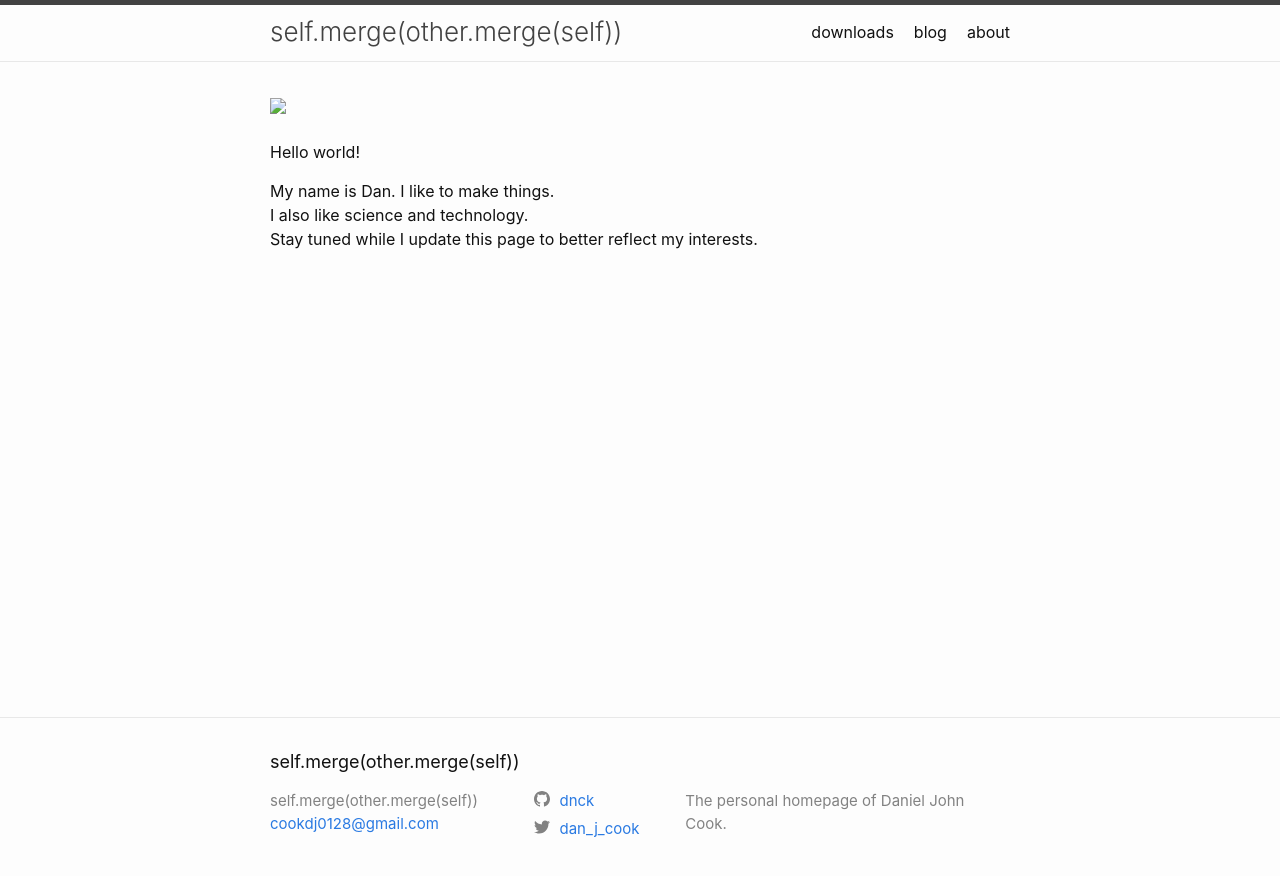
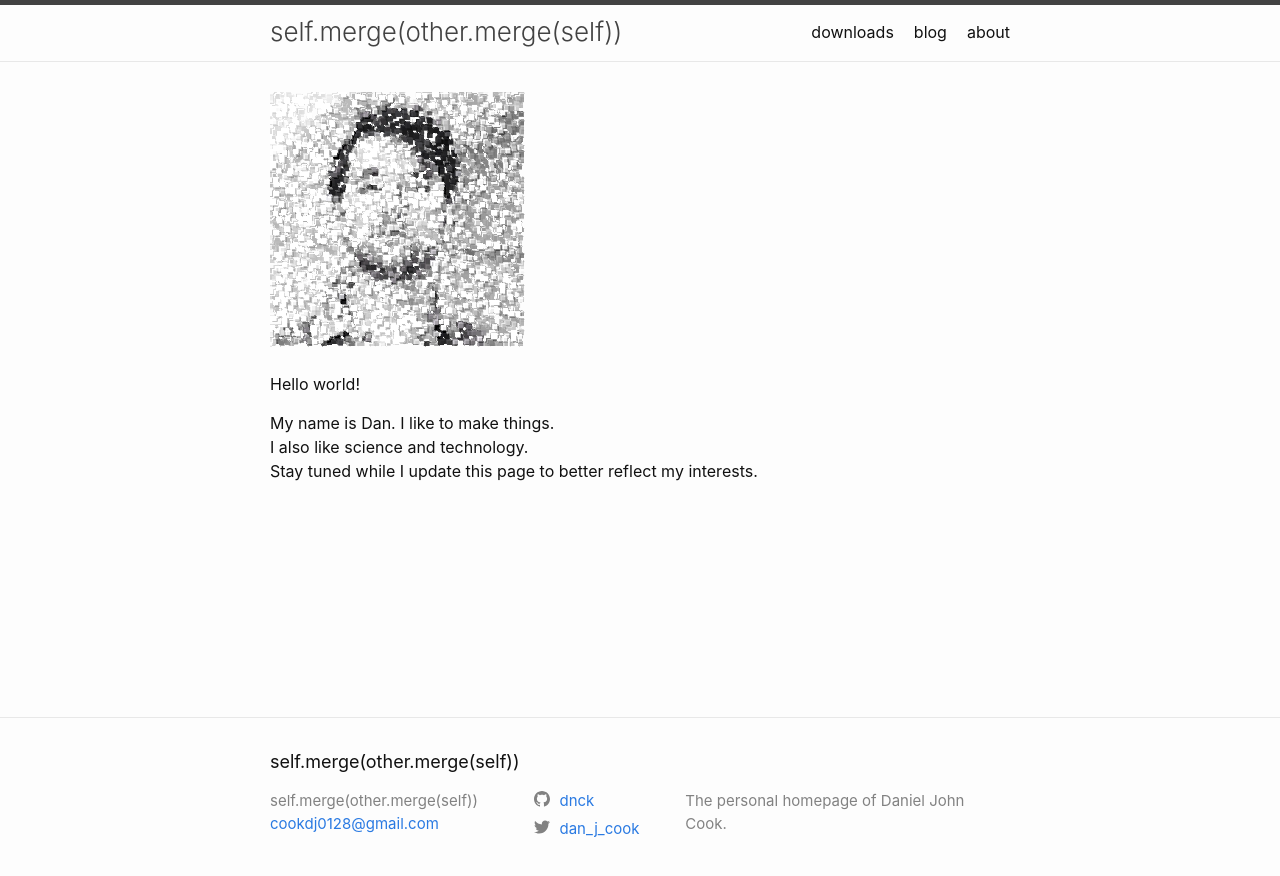
Before and after one commit to dnck/dnck.github.io, a Jekyll site: the page built from index.md, in a window 1280 px wide. Shown: the top 876 px of the page. Built offline with Jekyll 4.4.1, drawn with Linux system fonts in a browser that asks for light colours.

Commit message:
Update index.md

```diff
--- a/index.md
+++ b/index.md
@@ -5,8 +5,8 @@ title: about
   <div class='col-sm-12 col-xs-12' id='na'>
     <div class='row' id='na'>
       <a class='hover_image' href='#'>
-          <img src='https://www.danjcook.com/images/me_box.png'/>
-          <img  src='https://www.danjcook.com/images/me.png' class='hide' />
+          <img src='https://www.danjcook.com/assets/images/me_box.png'/>
+          <img  src='https://www.danjcook.com/assets/images/me.png' class='hide' />
       </a>
 		</div>
     <br>
```
